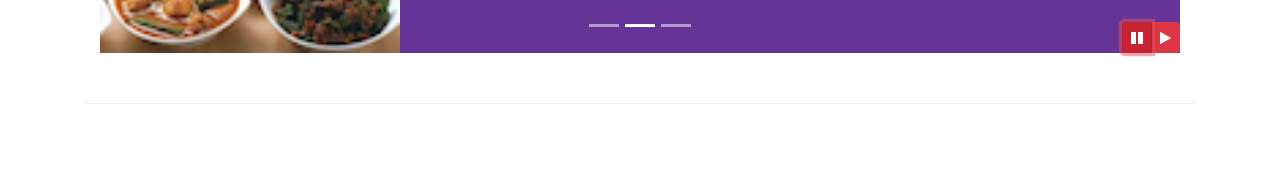
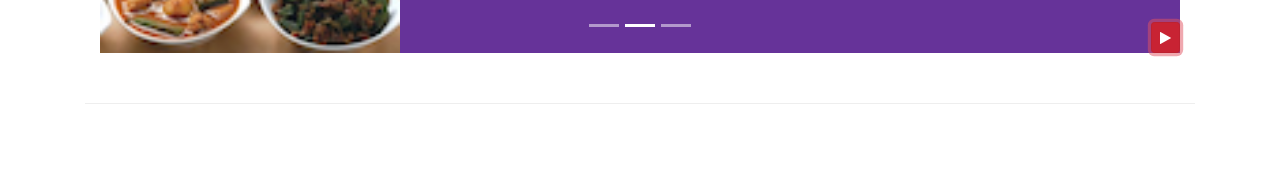
Before and after one commit to nat-v/front-end-coursera, a website: page index.html in a window 1280 px wide. Both pictures are taken after a click on the button 1137 px from the left and 668 px from the top of the page. Shown: the part 631-800 px from the top of the page. Drawn offline with nearby package versions, Linux system fonts and the light colour scheme.

Commit message:
More Bootstrap JQuery

```diff
--- a/index.html
+++ b/index.html
@@ -263,14 +263,9 @@
                     <a class="carousel-control-next" href="#mycarousel" role="button" data-slide="next">
                         <span class="carousel-control-next-icon"></span>
                     </a>
-                    <div class="btn-group" id="carouselButton">
-                        <button class="btn btn-danger btn-sm" id="carousel-pause">
-                            <span class="fa fa-pause"></span>
-                        </button>
-                        <button class="btn btn-danger btn-sm" id="carousel-play">
-                            <span class="fa fa-play"></span>
-                        </button>
-                    </div>
+                    <button class="btn btn-danger btn-sm" id="carouselButton">
+                        <span class="fa fa-pause"></span>
+                    </button>
                 </div>
             </div>
         </div>
@@ -403,12 +398,18 @@
 
     <script>
         $(document).ready(function () {
-            $('#mycarousel').carousel({ interval: 2000 });
-            $('#carousel-pause').click(function () {
-                $('#mycarousel').carousel('pause');
-            });
-            $('#carousel-play').click(function () {
-                $('#mycarousel').carousel('cycle');
+            $("#mycarousel").carousel({ interval: 2000 });
+            $("#carouselButton").click(function () {
+                if ($("#carouselButton").children("span").hasClass("fa-pause")) {
+                    $("#mycarousel").carousel("pause");
+                    $("#carouselButton").children("span").removeClass("fa-pause");
+                    $("#carouselButton").children("span").addClass("fa-play");
+                }
+                else if ($("#carouselButton").children("span").hasClass("fa-play")) {
+                    $("#mycarousel").carousel("cycle");
+                    $("#carouselButton").children("span").removeClass("fa-play");
+                    $("#carouselButton").children("span").addClass("fa-pause");
+                }
             });
         });
     </script>
```
